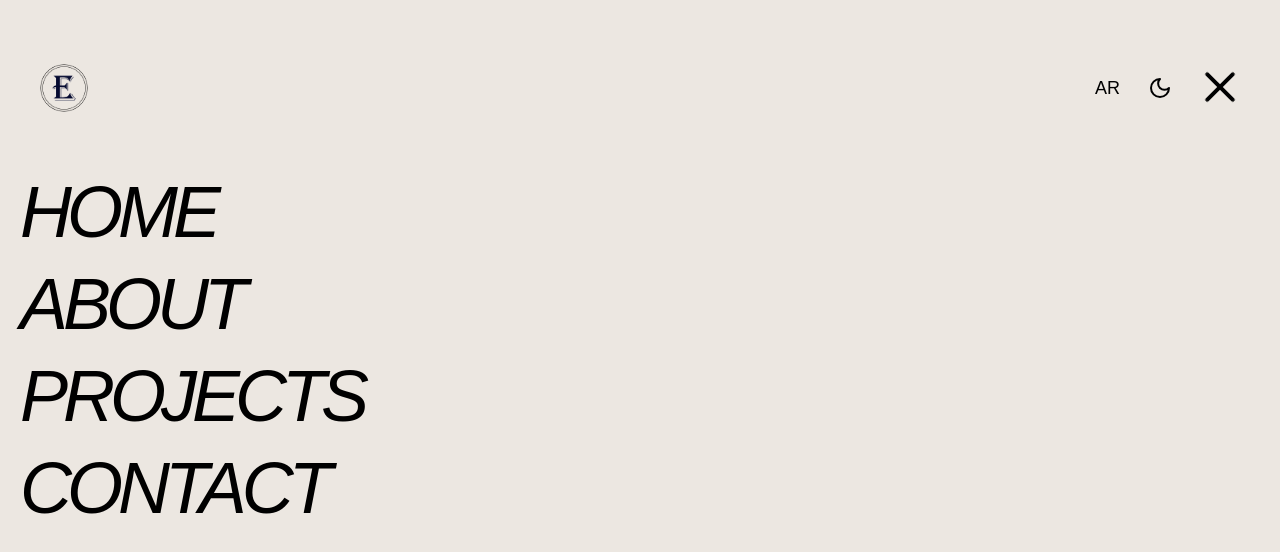
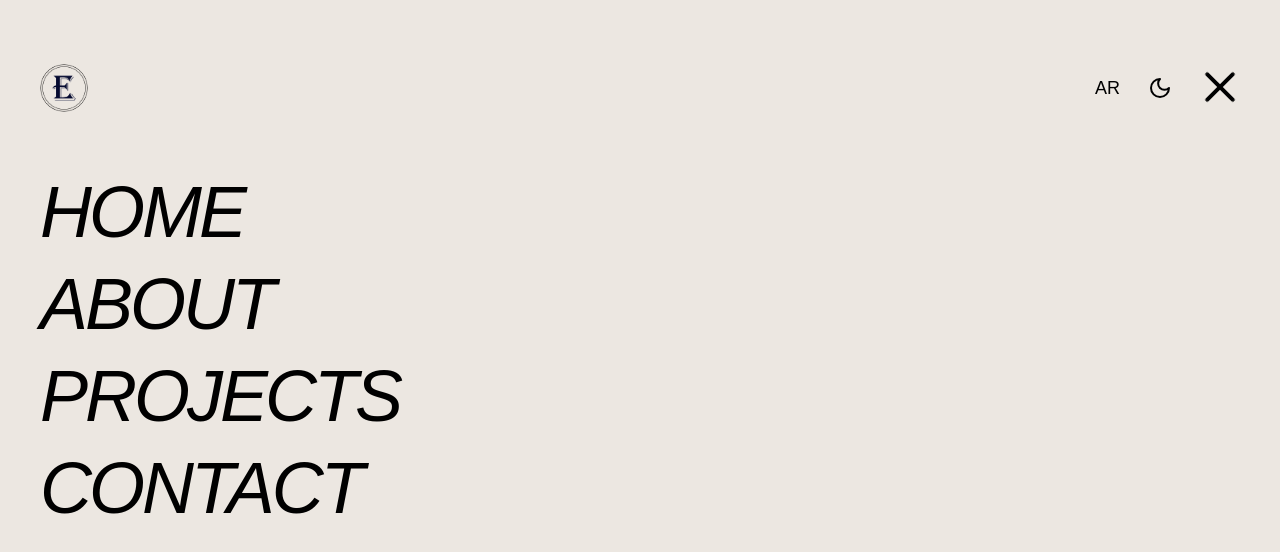
Before and after one commit to EyadOmar/myPortfolio, a React (Vite) app: page / in a window 1280 px wide. Both pictures are taken after a click on the button 1220 px from the left and 88 px from the top of the page. Shown: the top 552 px of the page. Built offline with nearby package versions, Linux system fonts and the light colour scheme.

Commit message:
added arabic to main nav

```diff
--- a/src/layout/NavMenu.tsx
+++ b/src/layout/NavMenu.tsx
@@ -1,35 +1,40 @@
 import { motion } from 'framer-motion';
 import { useNavMenuContext } from '../contexts/NavMenuContext';
+import { useTranslation } from 'react-i18next';
 
 function NavMenu() {
   const { navControl } = useNavMenuContext();
   const navVariants = {
     close: {
-      x: -1000,
+      x: -2000,
+      opacity: 0,
     },
     open: {
       x: 0,
+      opacity: 1,
     },
   };
   const linksHover = { letterSpacing: '10px' };
+  const { t } = useTranslation();
   return (
     <motion.nav
       variants={navVariants}
       initial="close"
       animate={navControl}
-      className="px-5 tracking-[-5px] flex flex-col justify-end gap-5 text-5xl lg:text-7xl uppercase italic transition-colors"
+      transition={{ duration: 0.5, ease: 'backInOut' }}
+      className="px-10 tracking-[-3px] flex flex-col justify-end gap-5 text-5xl lg:text-7xl uppercase italic transition-colors"
     >
       <motion.a whileHover={linksHover} href="/">
-        Home
+        {t('home')}
       </motion.a>
       <motion.a whileHover={linksHover} href="/">
-        About
+        {t('about')}
       </motion.a>
       <motion.a whileHover={linksHover} href="/">
-        Projects
+        {t('projects')}
       </motion.a>
       <motion.a whileHover={linksHover} href="/">
-        Contact
+        {t('contact')}
       </motion.a>
     </motion.nav>
   );
--- a/src/layout/PageHeader.tsx
+++ b/src/layout/PageHeader.tsx
@@ -22,7 +22,10 @@ function PageHeader() {
 
   function toggleLang() {
     i18n.changeLanguage(currLang);
-    setCurrLang(currLang === 'en' ? 'ar' : 'en');
+    const isEn = currLang === 'en';
+    document.documentElement.dir = isEn ? 'ltr' : 'rtl';
+
+    setCurrLang(isEn ? 'ar' : 'en');
   }
 
   const variant = isNavOpen ? 'opened' : 'closed';
--- a/src/translations/ar/translation.json
+++ b/src/translations/ar/translation.json
@@ -1,5 +1,9 @@
 {
   "menu": "قائمة",
   "theme": "الشكل",
-  "language": "اللغة"
+  "language": "اللغة",
+  "home": "الرئيسية",
+  "about": "عني",
+  "projects": "مشاريعي",
+  "contact": "التواصل"
 }
--- a/src/translations/en/translation.json
+++ b/src/translations/en/translation.json
@@ -1,5 +1,9 @@
 {
   "menu": "menu",
   "theme": "theme",
-  "language": "language"
+  "language": "language",
+  "home": "Home",
+  "about": "About",
+  "projects": "Projects",
+  "contact": "Contact"
 }
```
